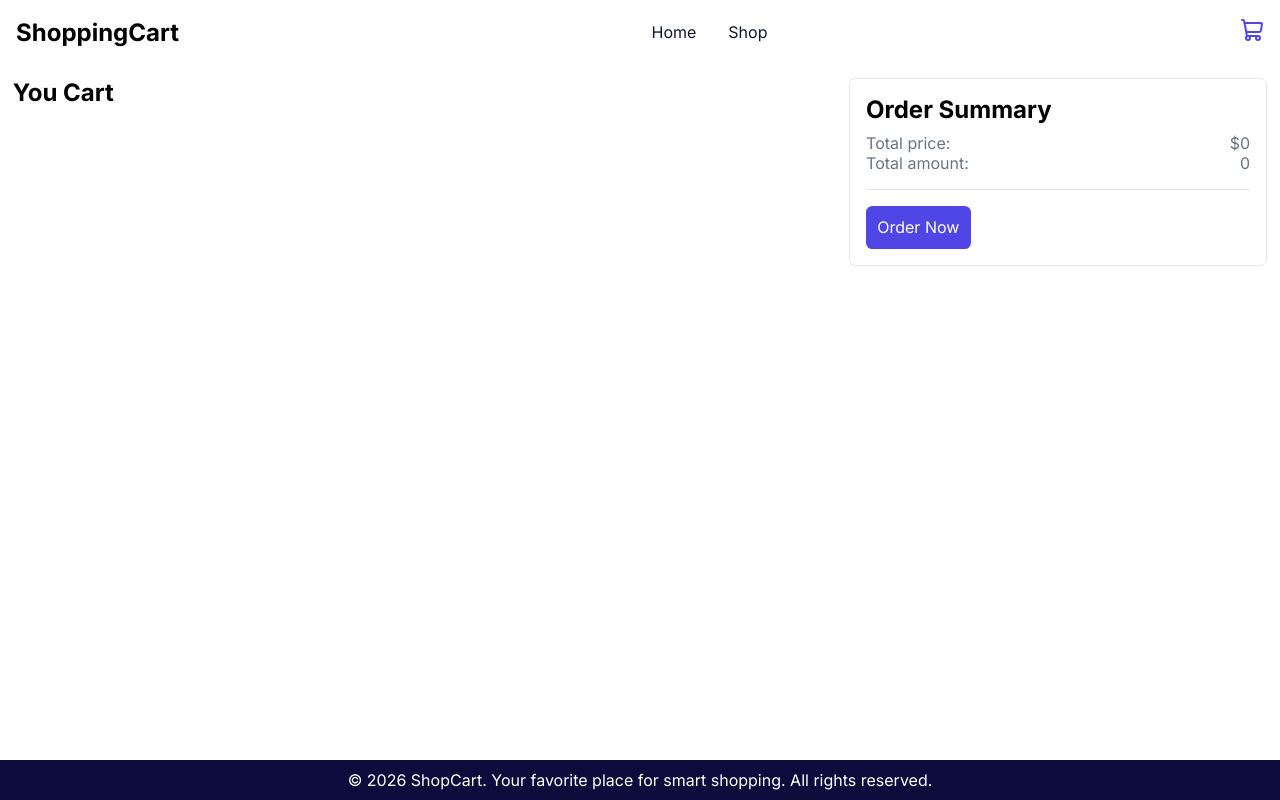
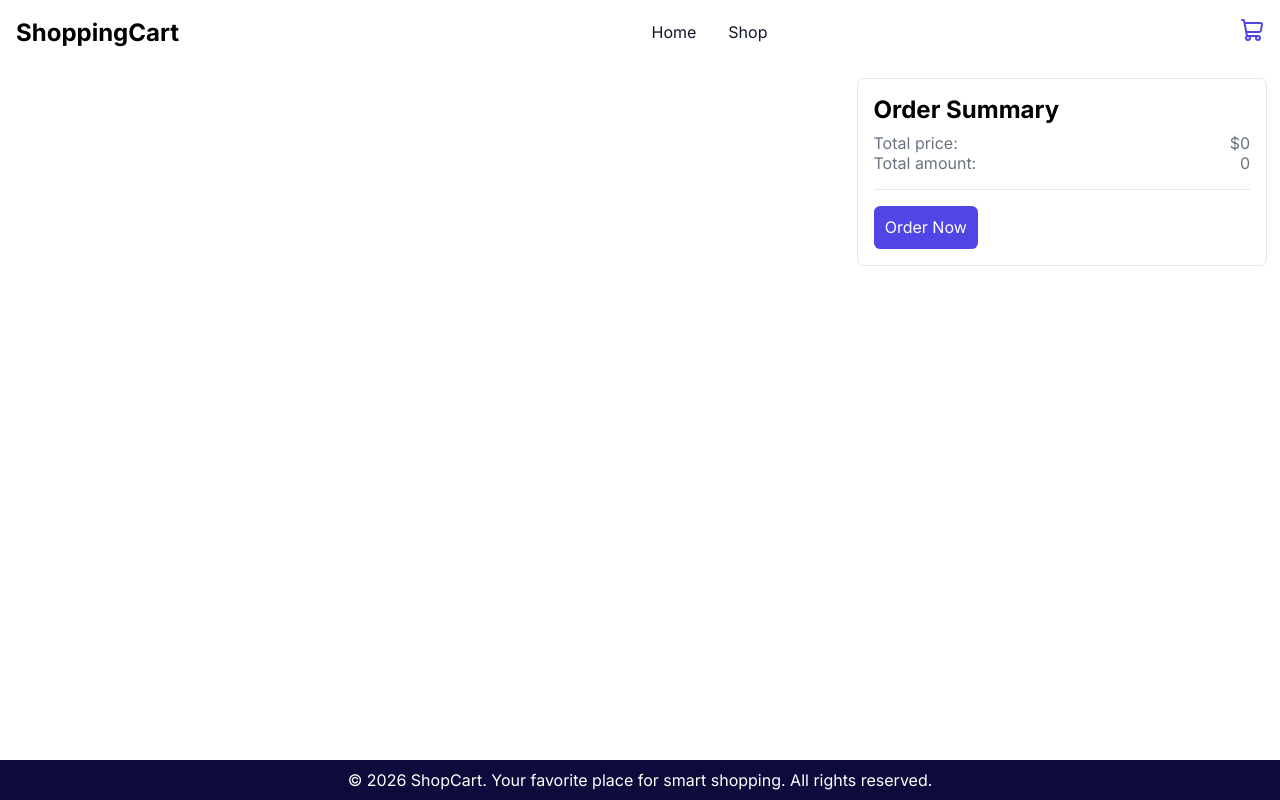
Before and after one commit to feddevv/top-shopping-cart, a React (Vite) app: page /cart in a window 1280 px wide. Built offline with nearby package versions, Linux system fonts and the light colour scheme.

Commit message:
refactor: simplify Cart component structure and enhance styling

```diff
--- a/src/routes/Cart/Cart.jsx
+++ b/src/routes/Cart/Cart.jsx
@@ -13,8 +13,6 @@ export default function Cart() {
 
   return (
     <main className={styles.main}>
-      <section>
-        <h2>You Cart</h2>
       <div className={styles.products}>
         {cart.map((product) => (
           <Card
@@ -26,7 +24,6 @@ export default function Cart() {
           />
         ))}
       </div>
-      </section>
 
       <section className={styles.summary}>
         <h2>Order Summary</h2>
--- a/src/routes/Cart/cart.module.css
+++ b/src/routes/Cart/cart.module.css
@@ -3,12 +3,14 @@
 
   display: grid;
   grid-template-columns: 1fr;
+  gap: 1.4rem;
 }
 
 .products {
   display: grid;
   grid-template-columns: repeat(auto-fit, minmax(200px, 1fr));
   justify-items: center;
+  gap: 1rem;
 }
 
 .summary {
```
Lines whose indentation alone changed are shown as unchanged.
